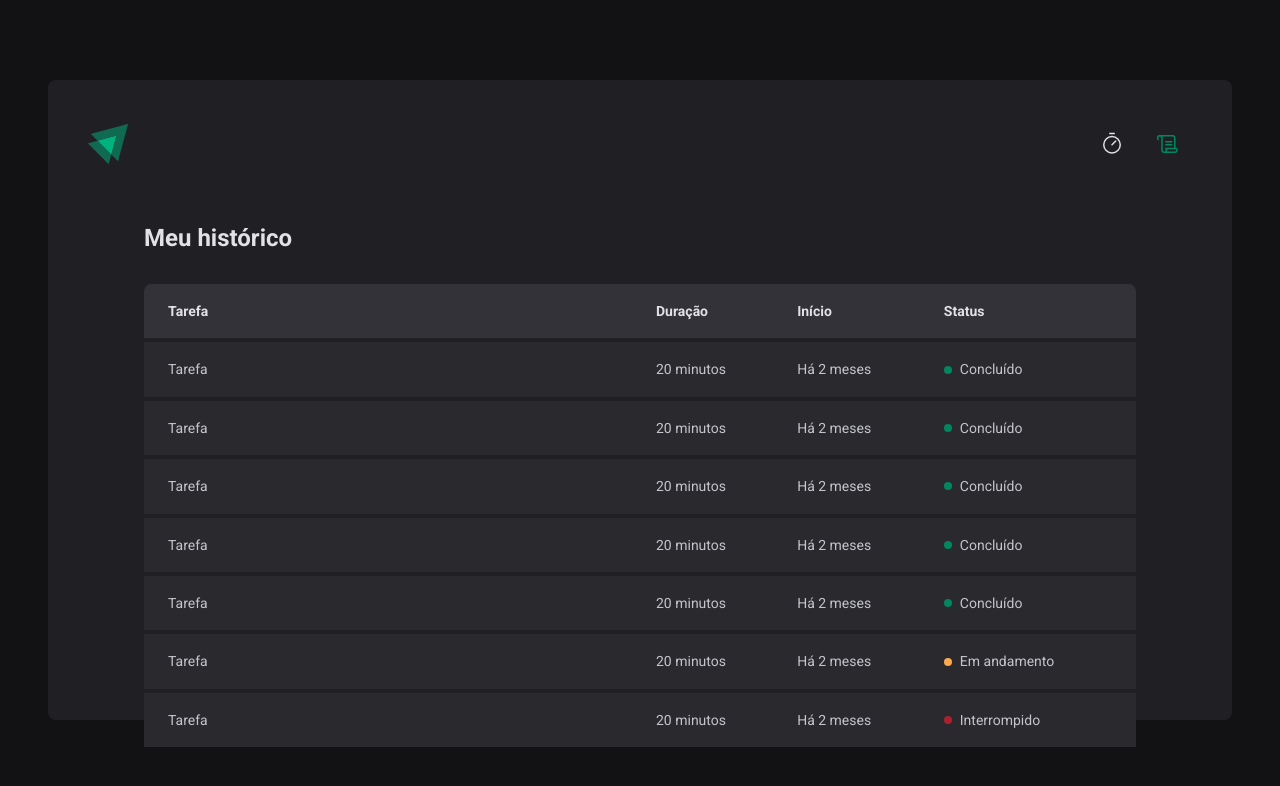
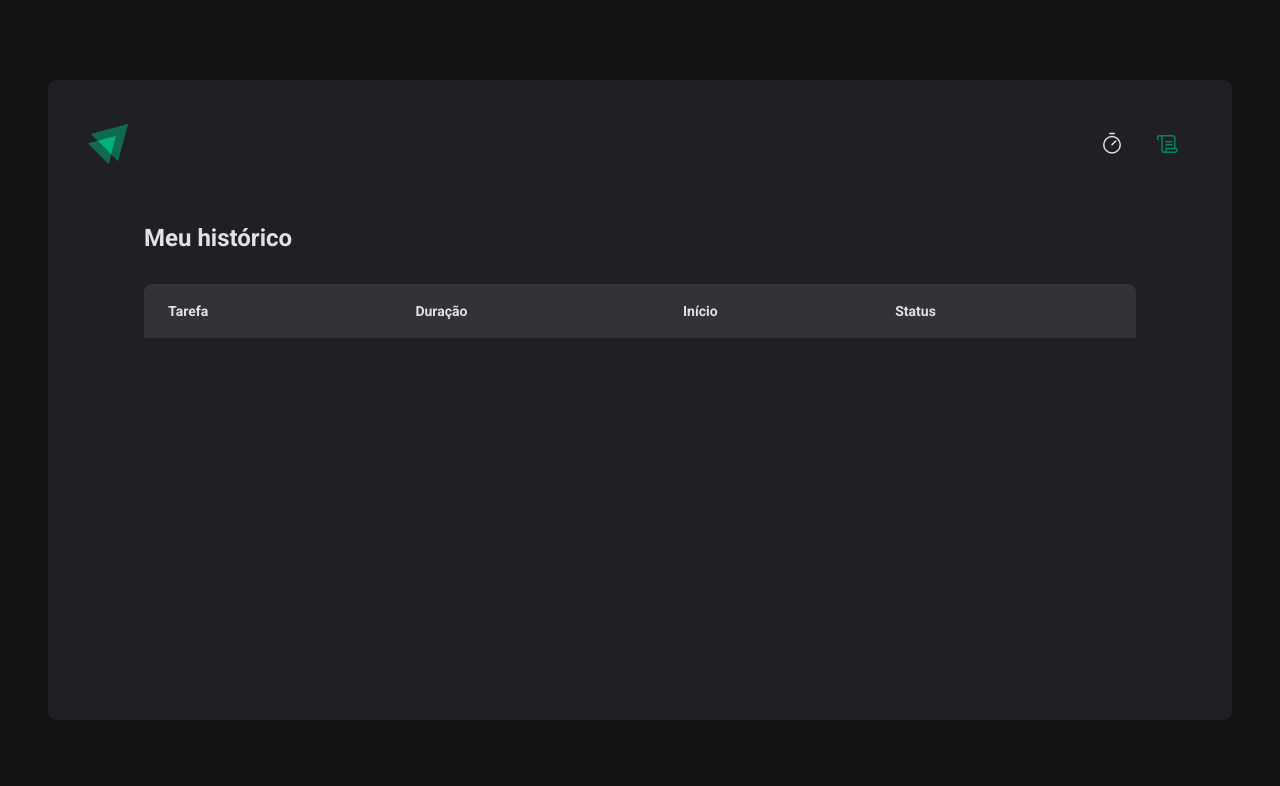
Before and after one commit to ruanosena/02-ignite-timer, a React (Vite) app: page /history in a window 1280 px wide. Shown: the top 786 px of the page. Built offline with nearby package versions, Linux system fonts and the light colour scheme.

Commit message:
contextos no react

```diff
--- a/src/App.tsx
+++ b/src/App.tsx
@@ -4,14 +4,17 @@
 import { Router } from "./Router";
 import { defaultTheme } from "./styles/themes/default";
 import { GlobalStyle } from "./styles/global";
+import { CyclesContextProvider } from "./contexts/CyclesContext";
 
 export function App() {
 	return (
 		<ThemeProvider theme={defaultTheme}>
 			<BrowserRouter>
-				<Router />
-				<GlobalStyle />
+				<CyclesContextProvider>
+					<Router />
+				</CyclesContextProvider>
 			</BrowserRouter>
+			<GlobalStyle />
 		</ThemeProvider>
 	);
 }
--- /dev/null
+++ b/src/contexts/CyclesContext.tsx
@@ -0,0 +1,82 @@
+import { ReactNode, createContext, useReducer, useState } from "react";
+import { Cycle, cyclesReducer } from "../reducers/cycles/reducer";
+import {
+	addNewCycleAction,
+	interruptCurrentCycleAction,
+	markCurrentCycleAsFinishedAction,
+} from "../reducers/cycles/actions";
+
+interface CreateCycleData {
+	task: string;
+	minutesAmount: number;
+}
+
+interface CyclesContextType {
+	cycles: Cycle[];
+	activeCycle: Cycle | undefined;
+	activeCycleId: string | null;
+	amountSecondsPassed: number;
+	markCurrentCycleAsFinished: () => void;
+	setSecondsPassed: (seconds: number) => void;
+	createNewCycle: (data: CreateCycleData) => void;
+	interruptCurrentCycle: () => void;
+}
+
+export const CyclesContext = createContext({} as CyclesContextType);
+
+interface CyclesContextProviderProps {
+	children: ReactNode;
+}
+
+export function CyclesContextProvider({ children }: CyclesContextProviderProps) {
+	const [cyclesState, dispatch] = useReducer(cyclesReducer, { cycles: [], activeCycleId: null });
+
+	const [amountSecondsPassed, setAmountSecondsPassed] = useState(0);
+
+	const { activeCycleId, cycles } = cyclesState;
+
+	const activeCycle = cycles.find((cycle) => cycle.id == activeCycleId);
+
+	function setSecondsPassed(seconds: number) {
+		setAmountSecondsPassed(seconds);
+	}
+
+	function markCurrentCycleAsFinished() {
+		dispatch(markCurrentCycleAsFinishedAction());
+	}
+
+	function createNewCycle(data: CreateCycleData) {
+		const id = String(new Date().getTime());
+		const newCycle: Cycle = {
+			id,
+			task: data.task,
+			minutesAmount: data.minutesAmount,
+			startDate: new Date(),
+		};
+
+		dispatch(addNewCycleAction(newCycle));
+
+		setAmountSecondsPassed(0);
+	}
+
+	function interruptCurrentCycle() {
+		dispatch(interruptCurrentCycleAction());
+	}
+
+	return (
+		<CyclesContext.Provider
+			value={{
+				cycles,
+				activeCycle,
+				activeCycleId,
+				markCurrentCycleAsFinished,
+				amountSecondsPassed,
+				setSecondsPassed,
+				createNewCycle,
+				interruptCurrentCycle,
+			}}
+		>
+			{children}
+		</CyclesContext.Provider>
+	);
+}
--- a/src/pages/History/index.tsx
+++ b/src/pages/History/index.tsx
@@ -1,6 +1,11 @@
+import { useContext } from "react";
+import { formatDistanceToNow } from "date-fns";
+import { ptBR } from "date-fns/locale/pt-BR";
 import { HistoryContainer, HistoryList, Status } from "./styles";
+import { CyclesContext } from "../../contexts/CyclesContext";
 
 export function History() {
+	const { cycles } = useContext(CyclesContext);
 	return (
 		<HistoryContainer>
 			<h1>Meu histórico</h1>
@@ -16,62 +21,20 @@
 						</tr>
 					</thead>
 					<tbody>
-						<tr>
-							<td>Tarefa</td>
-							<td>20 minutos</td>
-							<td>Há 2 meses</td>
-							<td>
-								<Status statusColor="green">Concluído</Status>
-							</td>
-						</tr>
-						<tr>
-							<td>Tarefa</td>
-							<td>20 minutos</td>
-							<td>Há 2 meses</td>
-							<td>
-								<Status statusColor="green">Concluído</Status>
-							</td>
-						</tr>
-						<tr>
-							<td>Tarefa</td>
-							<td>20 minutos</td>
-							<td>Há 2 meses</td>
-							<td>
-								<Status statusColor="green">Concluído</Status>
-							</td>
-						</tr>
-						<tr>
-							<td>Tarefa</td>
-							<td>20 minutos</td>
-							<td>Há 2 meses</td>
-							<td>
-								<Status statusColor="green">Concluído</Status>
-							</td>
-						</tr>
-						<tr>
-							<td>Tarefa</td>
-							<td>20 minutos</td>
-							<td>Há 2 meses</td>
-							<td>
-								<Status statusColor="green">Concluído</Status>
-							</td>
-						</tr>
-						<tr>
-							<td>Tarefa</td>
-							<td>20 minutos</td>
-							<td>Há 2 meses</td>
-							<td>
-								<Status statusColor="yellow">Em andamento</Status>
-							</td>
-						</tr>
-						<tr>
-							<td>Tarefa</td>
-							<td>20 minutos</td>
-							<td>Há 2 meses</td>
-							<td>
-								<Status statusColor="red">Interrompido</Status>
-							</td>
-						</tr>
+						{cycles.map((cycle) => (
+							<tr key={cycle.id}>
+								<td>{cycle.task}</td>
+								<td>{cycle.minutesAmount} minutos</td>
+								<td>{formatDistanceToNow(cycle.startDate, { addSuffix: true, locale: ptBR })}</td>
+								<td>
+									{cycle.finishedDate && <Status statusColor="green">Concluído</Status>}
+									{cycle.interruptedDate && <Status statusColor="red">Interrompido</Status>}
+									{!cycle.finishedDate && !cycle.interruptedDate && (
+										<Status statusColor="yellow">Em andamento</Status>
+									)}
+								</td>
+							</tr>
+						))}
 					</tbody>
 				</table>
 			</HistoryList>
--- a/src/pages/Home/components/Countdown/index.tsx
+++ b/src/pages/Home/components/Countdown/index.tsx
@@ -1,11 +1,33 @@
-import { useEffect, useState } from "react";
+import { useContext, useEffect } from "react";
+import { differenceInSeconds } from "date-fns";
+import { CyclesContext } from "../../../../contexts/CyclesContext";
+
 import { CountdownContainer, Separator } from "./styles";
-import { differenceInSeconds } from "date-fns";
 
 export function Countdown() {
-	const [amountSecondsPassed, setAmountSecondsPassed] = useState(0);
+	const {
+		activeCycle,
+		activeCycleId,
+		markCurrentCycleAsFinished,
+		amountSecondsPassed,
+		setSecondsPassed,
+	} = useContext(CyclesContext);
 
 	const totalSeconds = activeCycle ? activeCycle.minutesAmount * 60 : 0;
+
+	const currentSeconds = activeCycle ? totalSeconds - amountSecondsPassed : 0;
+
+	const minutesAmount = Math.floor(currentSeconds / 60);
+	const secondsAmount = currentSeconds % 60;
+
+	const minutes = String(minutesAmount).padStart(2, "0");
+	const seconds = String(secondsAmount).padStart(2, "0");
+
+	useEffect(() => {
+		if (activeCycle) {
+			document.title = `${minutes}:${seconds}`;
+		}
+	}, [minutes, seconds, activeCycle]);
 
 	useEffect(() => {
 		let interval: number;
@@ -14,20 +36,12 @@
 				const secondsDifference = differenceInSeconds(new Date(), activeCycle.startDate);
 
 				if (secondsDifference >= totalSeconds) {
-					setCycles((state) =>
-						state.map((cycle) => {
-							if (cycle.id == activeCycleId) {
-								return { ...cycle, finishedDate: new Date() };
-							} else {
-								return cycle;
-							}
-						})
-					);
+					markCurrentCycleAsFinished();
 
-					setAmountSecondsPassed(totalSeconds);
+					setSecondsPassed(totalSeconds);
 					clearInterval(interval);
 				} else {
-					setAmountSecondsPassed(secondsDifference);
+					setSecondsPassed(secondsDifference);
 				}
 			}, 1000);
 		}
@@ -35,7 +49,7 @@
 		return () => {
 			clearTimeout(interval);
 		};
-	}, [activeCycle, totalSeconds, activeCycleId]);
+	}, [activeCycle, totalSeconds, activeCycleId, markCurrentCycleAsFinished, setSecondsPassed]);
 
 	return (
 		<CountdownContainer>
--- a/src/pages/Home/components/NewCycleForm/index.tsx
+++ b/src/pages/Home/components/NewCycleForm/index.tsx
@@ -1,26 +1,13 @@
-import { useForm } from "react-hook-form";
+import { useContext } from "react";
+import { useFormContext } from "react-hook-form";
+import { CyclesContext } from "../../../../contexts/CyclesContext";
+
 import { FormContainer, MinutesAmountInput, TaskInput } from "./styles";
-import * as zod from "zod";
-import { zodResolver } from "@hookform/resolvers/zod";
-
-const newCycleFormValidationSchema = zod.object({
-	task: zod.string().min(1, "Informe a tarefa"),
-	minutesAmount: zod
-		.number()
-		.min(1, "O ciclo precisa ser de no mínimo 5 minutos")
-		.max(60, "O ciclo precisa ser de no máximo 60 minutos"),
-});
-
-type NewCycleFormData = zod.infer<typeof newCycleFormValidationSchema>;
 
 export function NewCycleForm() {
-	const { register, handleSubmit, watch, reset } = useForm<NewCycleFormData>({
-		resolver: zodResolver(newCycleFormValidationSchema),
-		defaultValues: {
-			task: "",
-			minutesAmount: 0,
-		},
-	});
+	const { activeCycle } = useContext(CyclesContext);
+	const { register } = useFormContext();
+
 	return (
 		<FormContainer>
 			<label htmlFor="task">Vou trabalhar em</label>
@@ -46,7 +33,7 @@
 				id="minutesAmount"
 				placeholder="00"
 				step={5}
-				min={1}
+				min={5}
 				max={60}
 				disabled={!!activeCycle}
 				{...register("minutesAmount", { valueAsNumber: true })}
--- a/src/pages/Home/index.tsx
+++ b/src/pages/Home/index.tsx
@@ -1,93 +1,56 @@
-import { useEffect, useState } from "react";
+import { useContext } from "react";
 import { HandPalm, Play } from "@phosphor-icons/react";
-import { useForm } from "react-hook-form";
+import { FormProvider, useForm } from "react-hook-form";
 import { zodResolver } from "@hookform/resolvers/zod";
 import * as zod from "zod";
-import { differenceInSeconds } from "date-fns";
 
-import {
-	CountdownContainer,
-	FormContainer,
-	HomeContainer,
-	MinutesAmountInput,
-	Separator,
-	StartCountdownButton,
-	StopCountdownButton,
-	TaskInput,
-} from "./styles";
+import { HomeContainer, StartCountdownButton, StopCountdownButton } from "./styles";
 import { NewCycleForm } from "./components/NewCycleForm";
 import { Countdown } from "./components/Countdown";
+import { CyclesContext } from "../../contexts/CyclesContext";
 
-interface Cycle {
-	id: string;
-	task: string;
-	minutesAmount: number;
-	startDate: Date;
-	interruptedDate?: Date;
-	finishedDate?: Date;
-}
+const newCycleFormValidationSchema = zod.object({
+	task: zod.string().min(1, "Informe a tarefa"),
+	minutesAmount: zod
+		.number()
+		.min(1, "O ciclo precisa ser de no mínimo 5 minutos")
+		.max(60, "O ciclo precisa ser de no máximo 60 minutos"),
+});
+
+type NewCycleFormData = zod.infer<typeof newCycleFormValidationSchema>;
 
 export function Home() {
-	const [cycles, setCycles] = useState<Cycle[]>([]);
-	const [activeCycleId, setActiveCycleId] = useState<string | null>(null);
+	const { createNewCycle, interruptCurrentCycle, activeCycle } = useContext(CyclesContext);
+
+	const newCycleForm = useForm<NewCycleFormData>({
+		resolver: zodResolver(newCycleFormValidationSchema),
+		defaultValues: {
+			task: "",
+			minutesAmount: 0,
+		},
+	});
+
+	const { handleSubmit, watch, reset } = newCycleForm;
 
 	function handleCreateNewCycle(data: NewCycleFormData) {
-		const id = String(new Date().getTime());
-		const newCycle: Cycle = {
-			id,
-			task: data.task,
-			minutesAmount: data.minutesAmount,
-			startDate: new Date(),
-		};
-
-		setCycles((state) => [...state, newCycle]);
-		setActiveCycleId(id);
-		setAmountSecondsPassed(0);
-
+		createNewCycle(data);
 		reset();
 	}
-
-	function handleInterruptCycle() {
-		setCycles((state) =>
-			state.map((cycle) => {
-				if (cycle.id == activeCycleId) {
-					return { ...cycle, interruptedDate: new Date() };
-				} else {
-					return cycle;
-				}
-			})
-		);
-		setActiveCycleId(null);
-	}
-
-	const activeCycle = cycles.find((cycle) => cycle.id == activeCycleId);
-
-	const currentSeconds = activeCycle ? totalSeconds - amountSecondsPassed : 0;
-
-	const minutesAmount = Math.floor(currentSeconds / 60);
-	const secondsAmount = currentSeconds % 60;
-
-	const minutes = String(minutesAmount).padStart(2, "0");
-	const seconds = String(secondsAmount).padStart(2, "0");
 
 	const task = watch("task");
 	const isSubmitDisabled = !task;
 
-	useEffect(() => {
-		if (activeCycle) {
-			document.title = `${minutes}:${seconds}`;
-		}
-	}, [minutes, seconds, activeCycle]);
-
 	return (
 		<HomeContainer>
 			<form onSubmit={handleSubmit(handleCreateNewCycle)} action="">
-				<NewCycleForm />
+				<FormProvider {...newCycleForm}>
+					<NewCycleForm />
+				</FormProvider>
 
 				<Countdown />
 
 				{activeCycle ? (
-					<StopCountdownButton onClick={handleInterruptCycle} type="button">
+					<StopCountdownButton onClick={interruptCurrentCycle} type="button">
 						<HandPalm size={24} />
 						Interromper
 					</StopCountdownButton>
```
